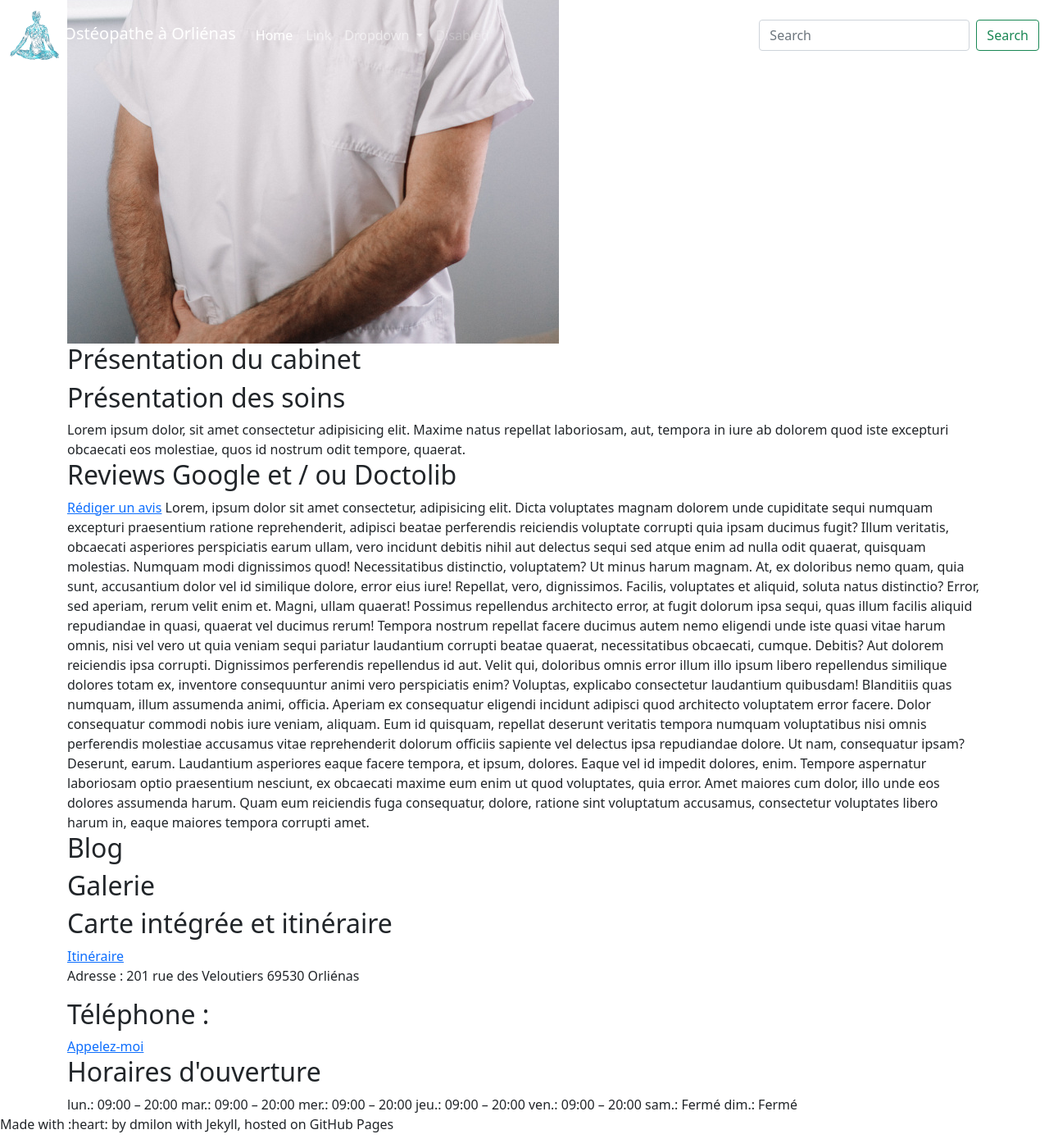
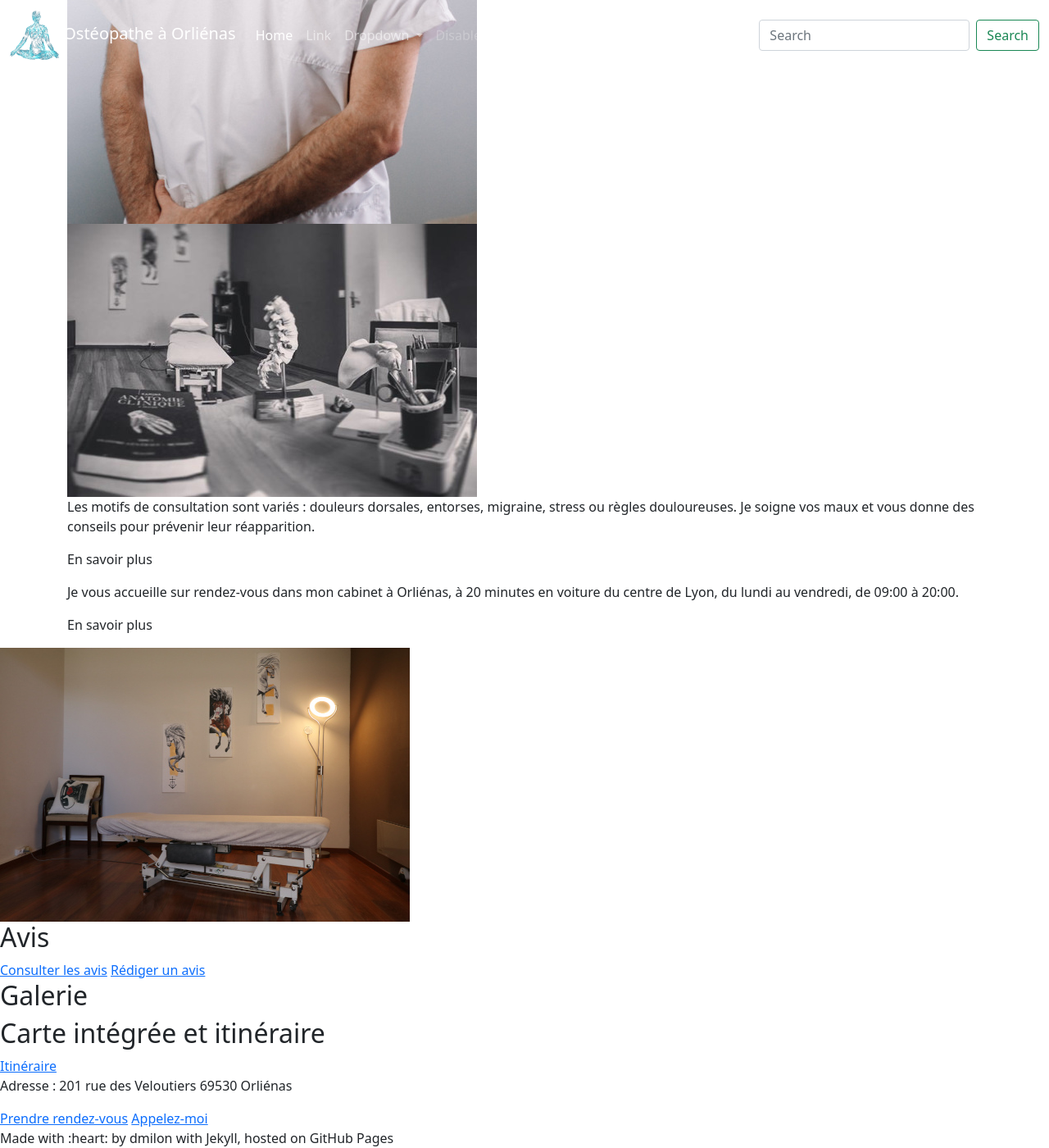
Before and after one commit to dmilon/osteopathe-orlienas, a Jekyll site: the page built from index.html, in a window 1280 px wide and 1400 px high, scrolled down 1029 px. Shown: the whole window at 82% size. Built offline with Jekyll 4.4.1, drawn with Linux system fonts in a browser that asks for light colours; some of the changed text lies outside the part shown.

Commit message:
add home content

```diff
--- a/_layouts/default.html
+++ b/_layouts/default.html
@@ -35,64 +35,40 @@
       <div class="container">
         <section>
           <div>
-            <p>Me basant sur une pratique ostéopathique douce basé sur une vision globale du corps humain, je soulage tous les types de maux de l'enfant, de l'adulte, du la femme enceinte, du sportif et du sénior.</p>
+            <p>Je pratique une ostéopathie douce, basée sur une vision globale du corps humain et adaptée à tous : nourisson, enfant, femme enceinte, adulte, sportif et sénior.</p>
             <p>En savoir plus</p>
           </div>
-          <img src="/assets/images/portrait.jpg" alt="portrait de Thibaud Colombel">
+          <img src="/assets/images/portrait.jpg" alt="Portrait de Thibaud Colombel">
         </section>
 
         <section>
-          <h2>Présentation du cabinet</h2>
+          <img src="/assets/images/desk.jpg" alt="Bureau du cabinet de Thibaud Colombel">
+          <div>
+            <p>Les motifs de consultation sont variés : douleurs dorsales, entorses, migraine, stress ou règles douloureuses. Je soigne vos maux et vous donne des conseils pour prévenir leur réapparition.</p>
+            <p>En savoir plus</p>
+          </div>
         </section>
 
         <section>
-          <h2>Présentation des soins</h2>
-          <div>Lorem ipsum dolor, sit amet consectetur adipisicing elit. Maxime natus repellat laboriosam, aut, tempora in iure ab dolorem quod iste excepturi obcaecati eos molestiae, quos id nostrum odit tempore, quaerat.</div>
+          <p>Je vous accueille sur rendez-vous dans mon cabinet à Orliénas, à 20 minutes en voiture du centre de Lyon, du lundi au vendredi, de 09:00 à 20:00.</p>
+          <p>En savoir plus</p>
+          </div>
+          <img src="/assets/images/table.jpg" alt="Table de soin du cabinet de Thibaud Colombel">
         </section>
 
-        <section>
-          <h2>Reviews Google et / ou Doctolib</h2>
+        <h2>Avis</h2>
+        <a href="https://www.google.com/maps/place/Thibaud+Colombel+-+Ost%C3%A9opathe+D.O./@45.6584791,4.716462,17z/data=!4m7!3m6!1s0x47f4ebb545f4a7c7:0x3f25f7330d67b73f!8m2!3d45.6584754!4d4.7186507!9m1!1b1">Consulter les avis</a>
         <a href="">Rédiger un avis</a>
-          Lorem, ipsum dolor sit amet consectetur, adipisicing elit. Dicta voluptates magnam dolorem unde cupiditate sequi numquam excepturi praesentium ratione reprehenderit, adipisci beatae perferendis reiciendis voluptate corrupti quia ipsam ducimus fugit?
-          Illum veritatis, obcaecati asperiores perspiciatis earum ullam, vero incidunt debitis nihil aut delectus sequi sed atque enim ad nulla odit quaerat, quisquam molestias. Numquam modi dignissimos quod! Necessitatibus distinctio, voluptatem?
-          Ut minus harum magnam. At, ex doloribus nemo quam, quia sunt, accusantium dolor vel id similique dolore, error eius iure! Repellat, vero, dignissimos. Facilis, voluptates et aliquid, soluta natus distinctio?
-          Error, sed aperiam, rerum velit enim et. Magni, ullam quaerat! Possimus repellendus architecto error, at fugit dolorum ipsa sequi, quas illum facilis aliquid repudiandae in quasi, quaerat vel ducimus rerum!
-          Tempora nostrum repellat facere ducimus autem nemo eligendi unde iste quasi vitae harum omnis, nisi vel vero ut quia veniam sequi pariatur laudantium corrupti beatae quaerat, necessitatibus obcaecati, cumque. Debitis?
-          Aut dolorem reiciendis ipsa corrupti. Dignissimos perferendis repellendus id aut. Velit qui, doloribus omnis error illum illo ipsum libero repellendus similique dolores totam ex, inventore consequuntur animi vero perspiciatis enim?
-          Voluptas, explicabo consectetur laudantium quibusdam! Blanditiis quas numquam, illum assumenda animi, officia. Aperiam ex consequatur eligendi incidunt adipisci quod architecto voluptatem error facere. Dolor consequatur commodi nobis iure veniam, aliquam.
-          Eum id quisquam, repellat deserunt veritatis tempora numquam voluptatibus nisi omnis perferendis molestiae accusamus vitae reprehenderit dolorum officiis sapiente vel delectus ipsa repudiandae dolore. Ut nam, consequatur ipsam? Deserunt, earum.
-          Laudantium asperiores eaque facere tempora, et ipsum, dolores. Eaque vel id impedit dolores, enim. Tempore aspernatur laboriosam optio praesentium nesciunt, ex obcaecati maxime eum enim ut quod voluptates, quia error.
-          Amet maiores cum dolor, illo unde eos dolores assumenda harum. Quam eum reiciendis fuga consequatur, dolore, ratione sint voluptatum accusamus, consectetur voluptates libero harum in, eaque maiores tempora corrupti amet.
-        </section>
 
-        <section>
-          <h2>Blog</h2>
-        </section>
+        <h2>Galerie</h2>
 
-        <section>
-          <h2>Galerie</h2>
-        </section>
-
-        <section>
         <h2>Carte intégrée et itinéraire</h2>
         <a href="https://www.google.com/maps/dir//Thibaud+Colombel+-+Ost%C3%A9opathe+D.O./@45.658454,4.6486109,12z/data=!4m8!4m7!1m0!1m5!1m1!1s0x47f4ebb545f4a7c7:0x3f25f7330d67b73f!2m2!1d4.7186507!2d45.6584754">Itinéraire</a>
         <p>Adresse : 201 rue des Veloutiers 69530 Orliénas</p>
-        </section>
 
         <section>
-          <h2>Téléphone :</h2>
+          <a href="https://www.doctolib.fr/osteopathe/69005/thibaud-colombel">Prendre rendez-vous</a>
           <a href="tel:+33-7-68-39-90-66">Appelez-moi</a>
-        </section>
-
-        <section>
-          <h2>Horaires d'ouverture</h2>
-          lun.: 09:00 – 20:00
-          mar.: 09:00 – 20:00
-          mer.: 09:00 – 20:00
-          jeu.: 09:00 – 20:00
-          ven.: 09:00 – 20:00
-          sam.: Fermé
-          dim.: Fermé
         </section>
       </div>
     </main>
```
Also changed, not shown: assets/images/banner.jpg, assets/images/desk.jpg (added), assets/images/logo.png, assets/images/portrait.jpg, assets/images/sakura.jpg (deleted), assets/images/table.jpg (added). Lines whose indentation alone changed are shown as unchanged.
